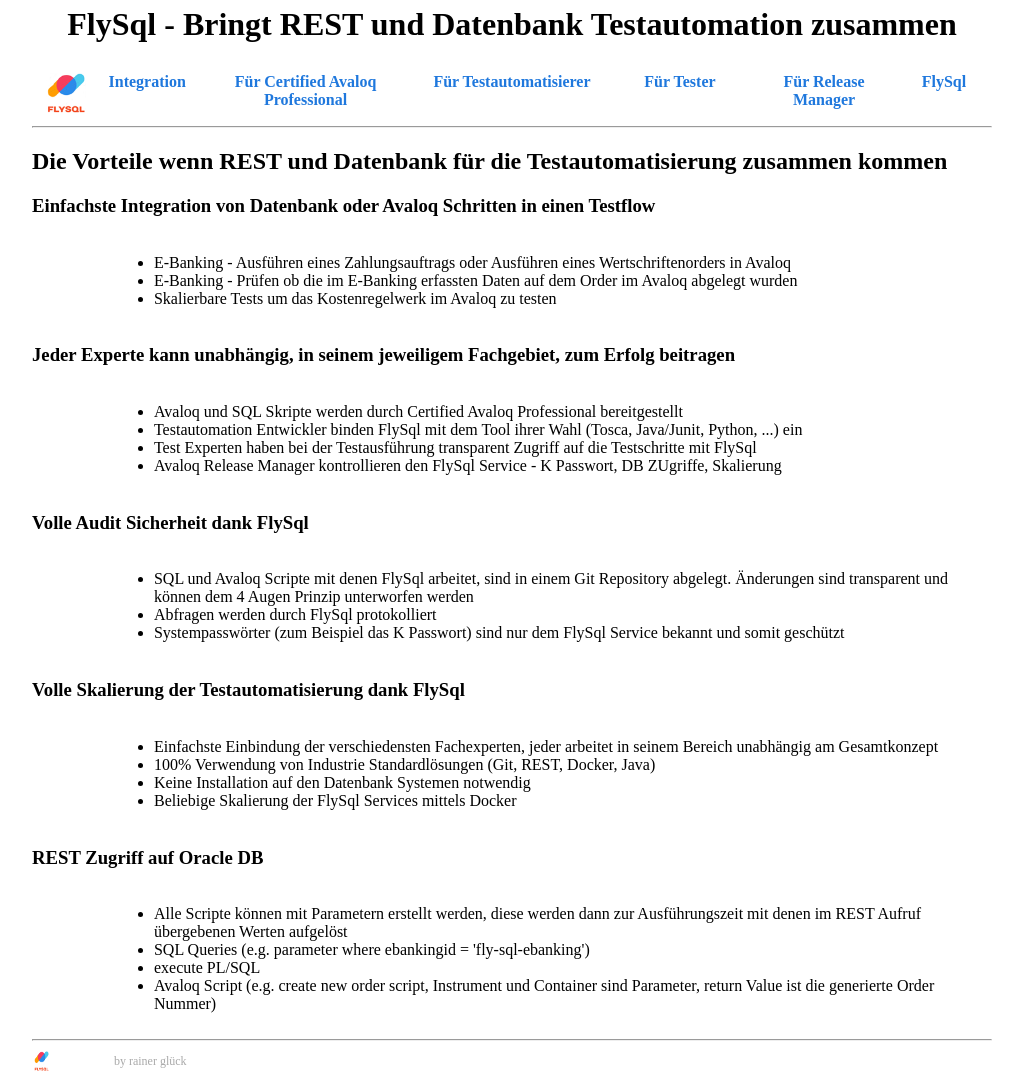
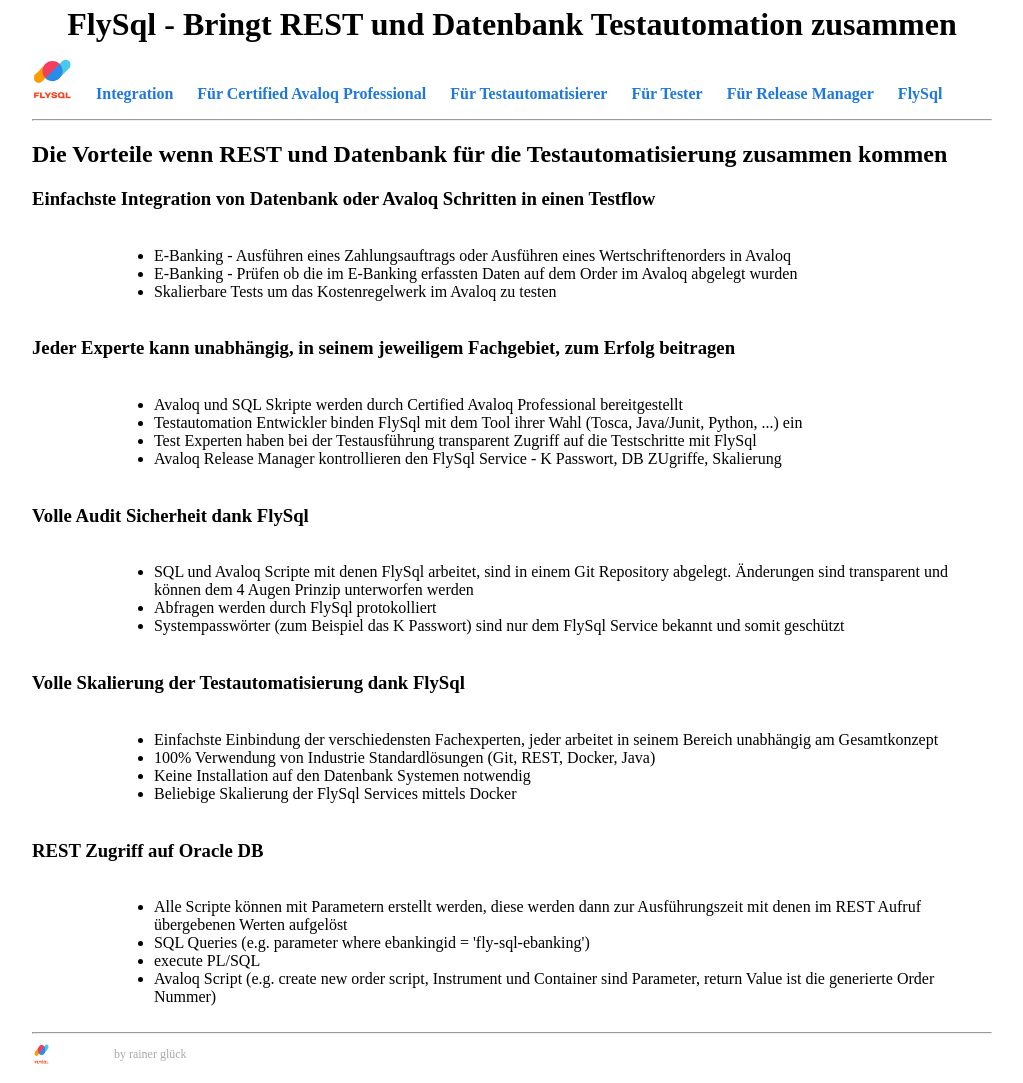
Before and after one commit to flysql/flysql.github.io, a Jekyll site: the page built from index.html, in a window 1280 px wide. Shown: the whole page, without its empty margins (128-1151 px from the left). Built offline with Jekyll 4.4.1, drawn with Linux system fonts in a browser that asks for light colours.

Commit message:
fixes responsives in navigation

```diff
--- a/_layouts/default.html
+++ b/_layouts/default.html
@@ -11,15 +11,17 @@
 
 <body>
 	<a class="header-link" href="/">FlySql - Bringt REST und Datenbank Testautomation zusammen</a>
-	<div class="navigation-grid">
-		<div><a class="nav-href" href="/"><img class="navigation-img" src="/images/favicon/favicon.64x64.ico" alt="FlySql logo" /></a></div>
-		<div><a class="nav-href" href="/integration">Integration</a></div>
-		<div><a class="nav-href" href="/certified-avaloq-prof">Für Certified Avaloq Professional</a></div>
-		<div><a class="nav-href" href="/testautomation">Für Testautomatisierer</a></div>
-		<div><a class="nav-href" href="/tester">Für Tester</a></div>
-		<div><a class="nav-href" href="/release-manager">Für Release Manager</a></div>
-		<div><a class="nav-href" href="/flysql-intern">FlySql</a></div>
-	</div>
+	<nav>
+		<ul>
+		<li><a class="nav-href" href="/"><img class="navigation-img" src="/images/favicon/favicon.64x64.ico" alt="FlySql logo" /></a></li>
+		<li><a class="nav-href" href="/integration">Integration</a></li>
+		<li><a class="nav-href" href="/certified-avaloq-prof">Für Certified Avaloq Professional</a></li>
+		<li><a class="nav-href" href="/testautomation">Für Testautomatisierer</a></li>
+		<li><a class="nav-href" href="/tester">Für Tester</a></li>
+		<li><a class="nav-href" href="/release-manager">Für Release Manager</a></li>
+		<li><a class="nav-href" href="/flysql-intern">FlySql</a></li>
+	</ul>
+	</nav>
 	<hr>
 	<div class="container">
 
--- a/css/main.css
+++ b/css/main.css
@@ -35,19 +35,11 @@
 }
 
 .navigation-img {
-    display: block;
+    display: inline;
     height: 40px;
     width: 40px;
     margin-left: auto;
     margin-right: auto;
-}
-
-.navigation-grid {
-    display: grid;
-    grid-template-columns: 7% 10% 23% 20% 15% 15% 10%;
-    padding-top: 30px;
-    padding-bottom: 5px;
-    text-align: center;
 }
 
 .nav-href {
```
